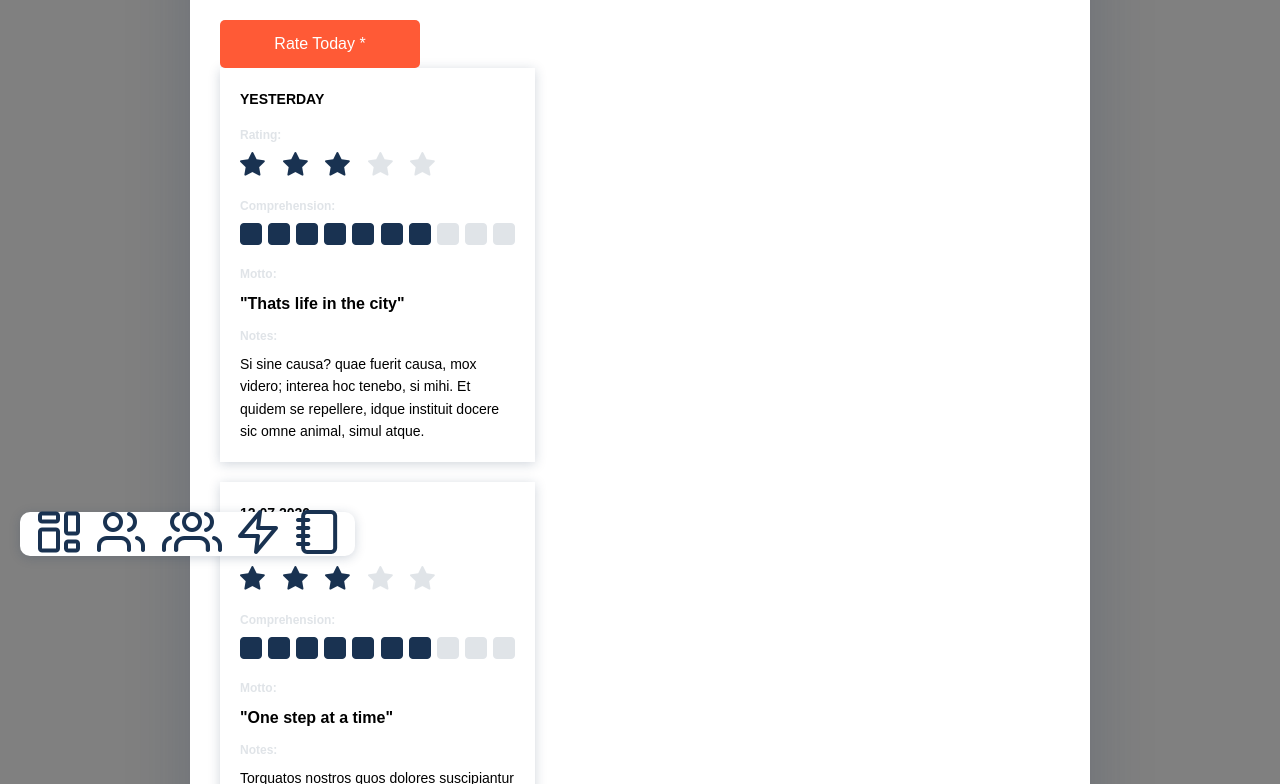
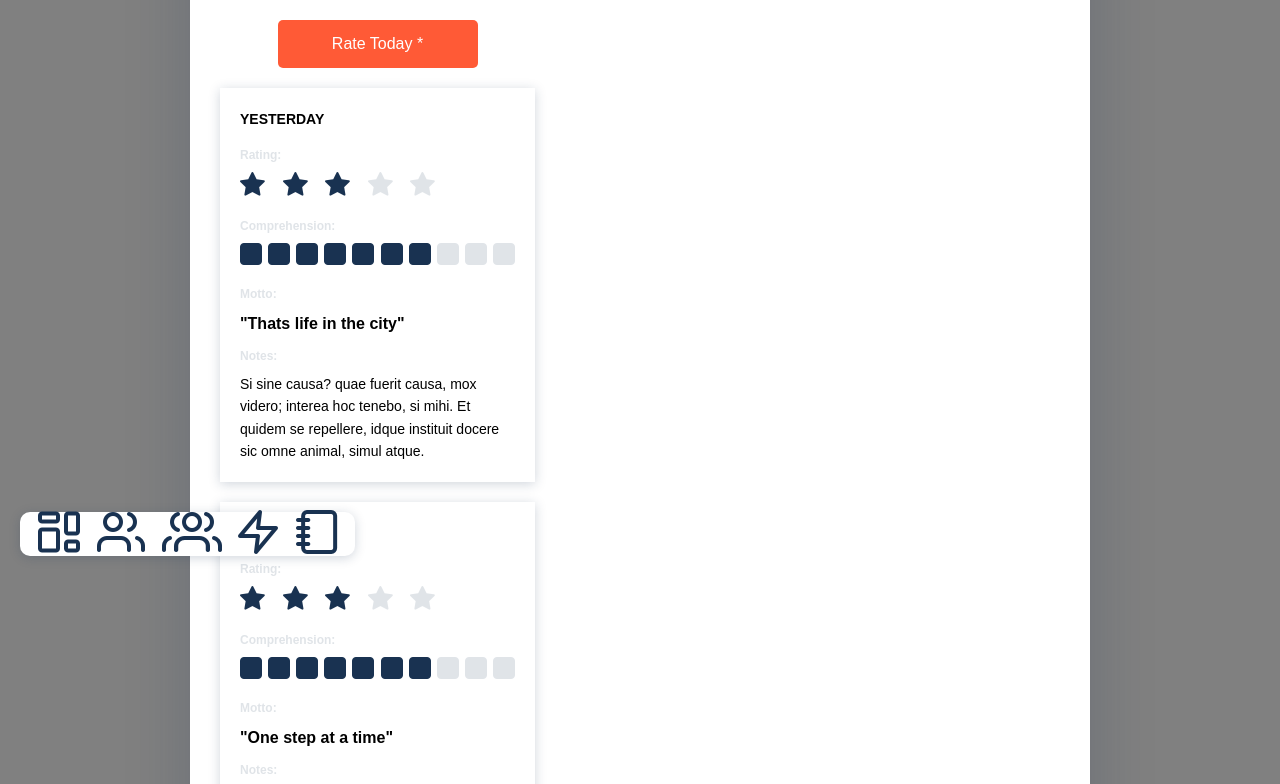
Before and after one commit to Domischwarz-exercises/group_app, a website: page journal.html in a window 1280 px wide. Shown: the part 224-1008 px from the top of the page. Drawn offline with Linux system fonts and the light colour scheme.

Commit message:
Fixed Button position

```diff
--- a/sass/pages/_journal.scss
+++ b/sass/pages/_journal.scss
@@ -110,7 +110,7 @@
 .btn__orange--middle {
   width: 200px;
   height: 48px;
-  //margin: 30px 87.5px 0px 87.5px;
+  margin: 0px 57.5px 20px 57.5px;
   border: none;
   border-radius: 5px;
   background-color: $btn-primary-orange;
```
Also changed, not shown: css/style.css.
